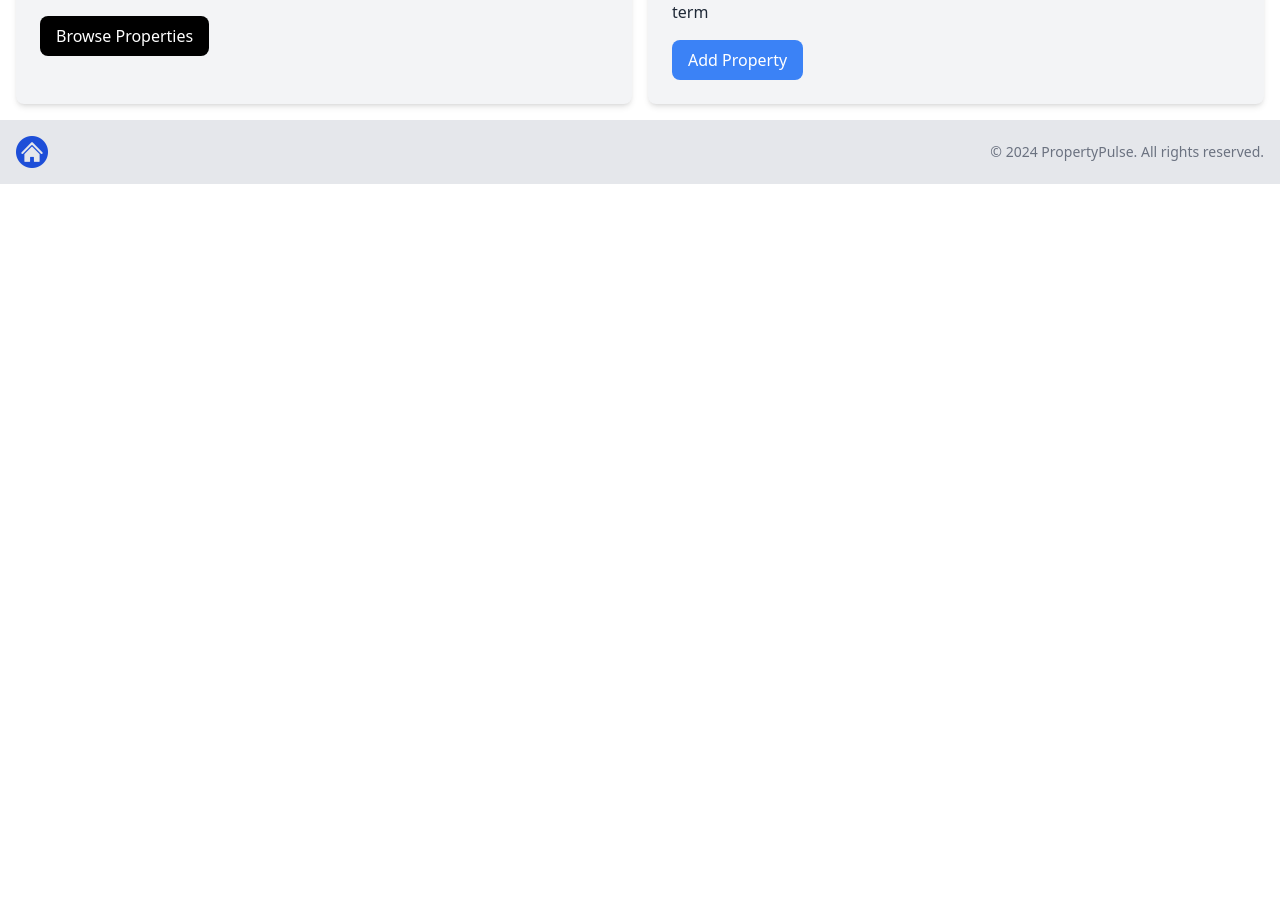
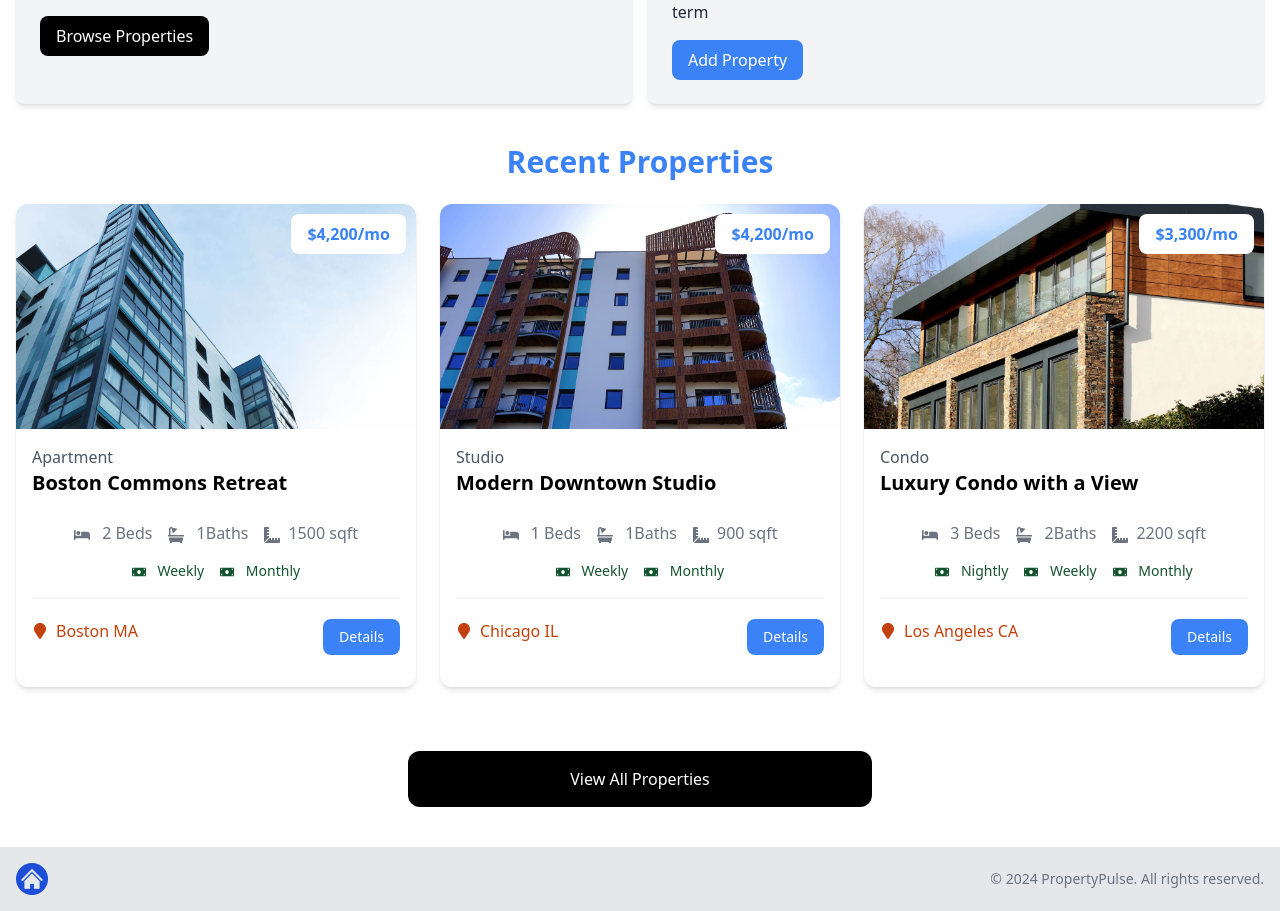
Before and after one commit to Dayo-Odesola/PropertyPulse, a Next.js app: page / in a window 1280 px wide. Shown: the part 541-1452 px from the top of the page. Before the commit the page ends 800 px from the top, so only its background shows below. Built offline with nearby package versions, Linux system fonts and the light colour scheme.

Commit message:
Home Properties Listing

```diff
--- a/app/page.jsx
+++ b/app/page.jsx
@@ -7,6 +7,7 @@
     <>
       <Hero />
       <InfoBoxes />
+      <HomeProperties />
     </>
   );
 };
--- a/app/properties/page.jsx
+++ b/app/properties/page.jsx
@@ -3,12 +3,12 @@
 
 const PropertiesPage = () => {
   return (
-    <section class="px-4 py-6">
-      <div class="container-xl lg:container m-auto px-4 py-6">
+    <section className="px-4 py-6">
+      <div className="container-xl lg:container m-auto px-4 py-6">
         {properties.length === 0 ? (
           <p>No properties found</p>
         ) : (
-          <div class="grid grid-cols-1 md:grid-cols-3 gap-6">
+          <div className="grid grid-cols-1 md:grid-cols-3 gap-6">
             {properties.map((property) => (
               <PropertyCard key={property._id} property={property} />
             ))}
--- a/components/HomeProperties.jsx
+++ b/components/HomeProperties.jsx
@@ -1,7 +1,41 @@
-import React from "react";
+import Link from "next/link";
+import properties from "@/properties.json";
+import PropertyCard from "@/components/propertyCard";
 
 const HomeProperties = () => {
-  return <div>HomeProperties</div>;
+  const recentProperties = properties
+    .sort(() => Math.random() - Math.random())
+    .slice(0, 3);
+
+  return (
+    <>
+      <section className="px-4 py-6">
+        <div className="container-xl lg:container m-auto">
+          <h2 className="text-3xl font-bold text-blue-500 mb-6 text-center">
+            Recent Properties
+          </h2>
+          <div className="grid grid-cols-1 md:grid-cols-3 gap-6">
+            {recentProperties === 0 ? (
+              <p>No Properties Found</p>
+            ) : (
+              recentProperties.map((property) => (
+                <PropertyCard key={property._id} property={property} />
+              ))
+            )}
+          </div>
+        </div>
+      </section>
+
+      <section className="m-auto max-w-lg my-10 px-6">
+        <Link
+          href="/proterties"
+          class="block bg-black text-white text-center py-4 px-6 rounded-xl hover:bg-gray-700"
+        >
+          View All Properties
+        </Link>
+      </section>
+    </>
+  );
 };
 
 export default HomeProperties;
```
